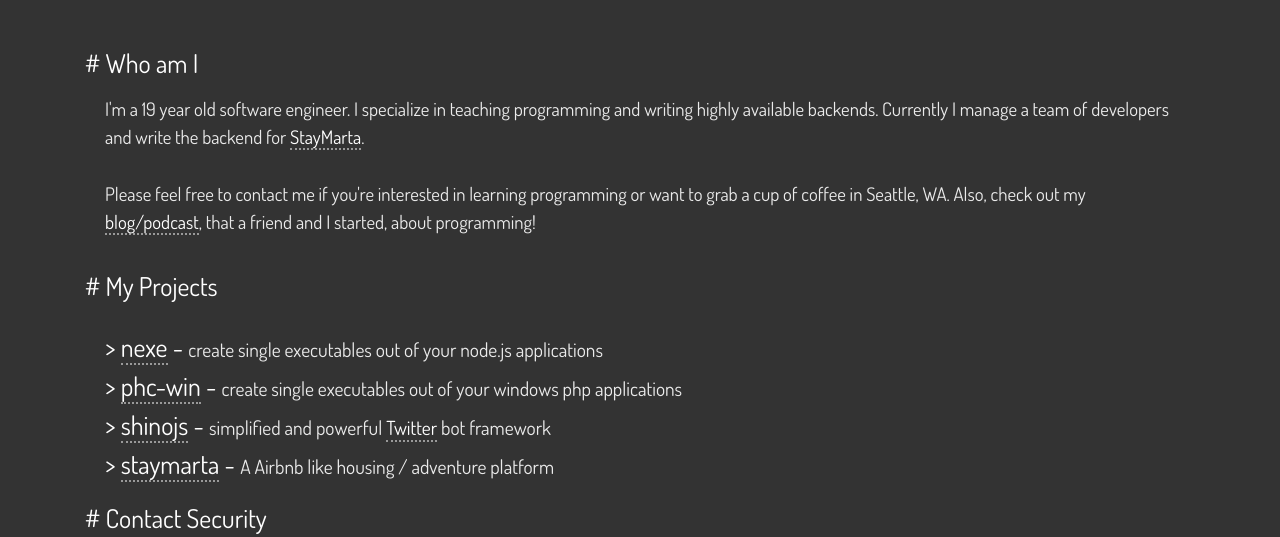
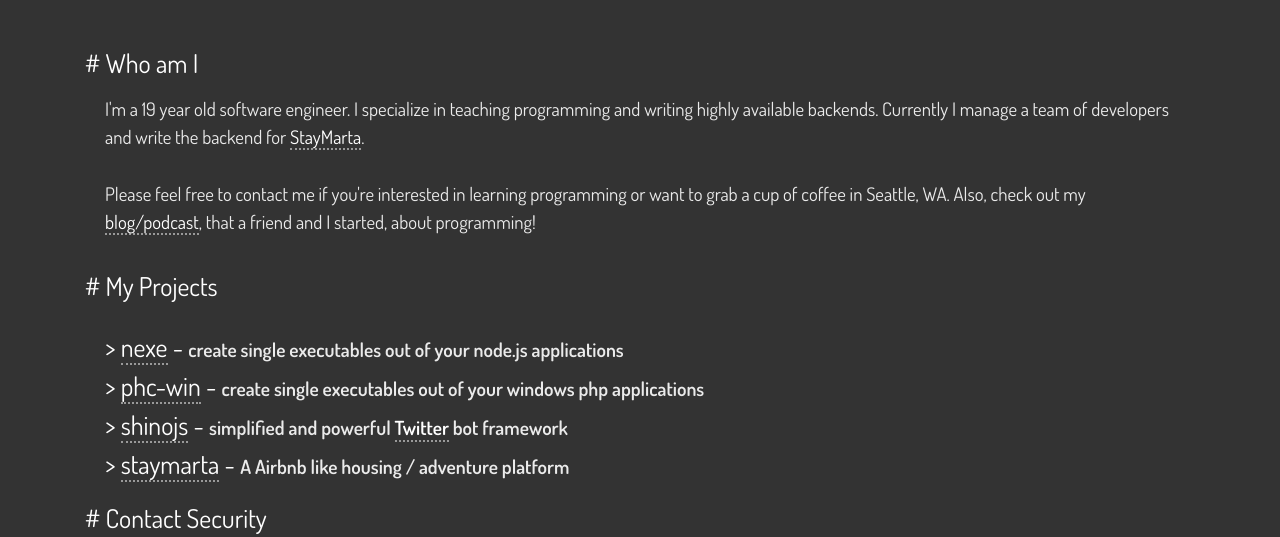
Before and after one commit to jaredallard/jaredallard.github.io, a website: page index.html in a window 1280 px wide. Shown: the part 198-735 px from the top of the page. Drawn offline with nearby package versions, Linux system fonts and the light colour scheme; some icons are missing.

Commit message:
fix: font smooth

```diff
--- a/sass/main/main.scss
+++ b/sass/main/main.scss
@@ -8,6 +8,8 @@
 
   background-color: #333333 !important;
   color: #FFFFFF;
+
+  -webkit-font-smoothing: antialiased;
 }
 
 h3 {
@@ -113,6 +115,11 @@
   }
 }
 
+span {
+  font-family: 'Dosis', sans-serif;
+  font-weight:600 !important;
+}
+
 .footer {
   $bg: #474747;
   $color: white;
```
Also changed, not shown: dist/css/main/main.css.
